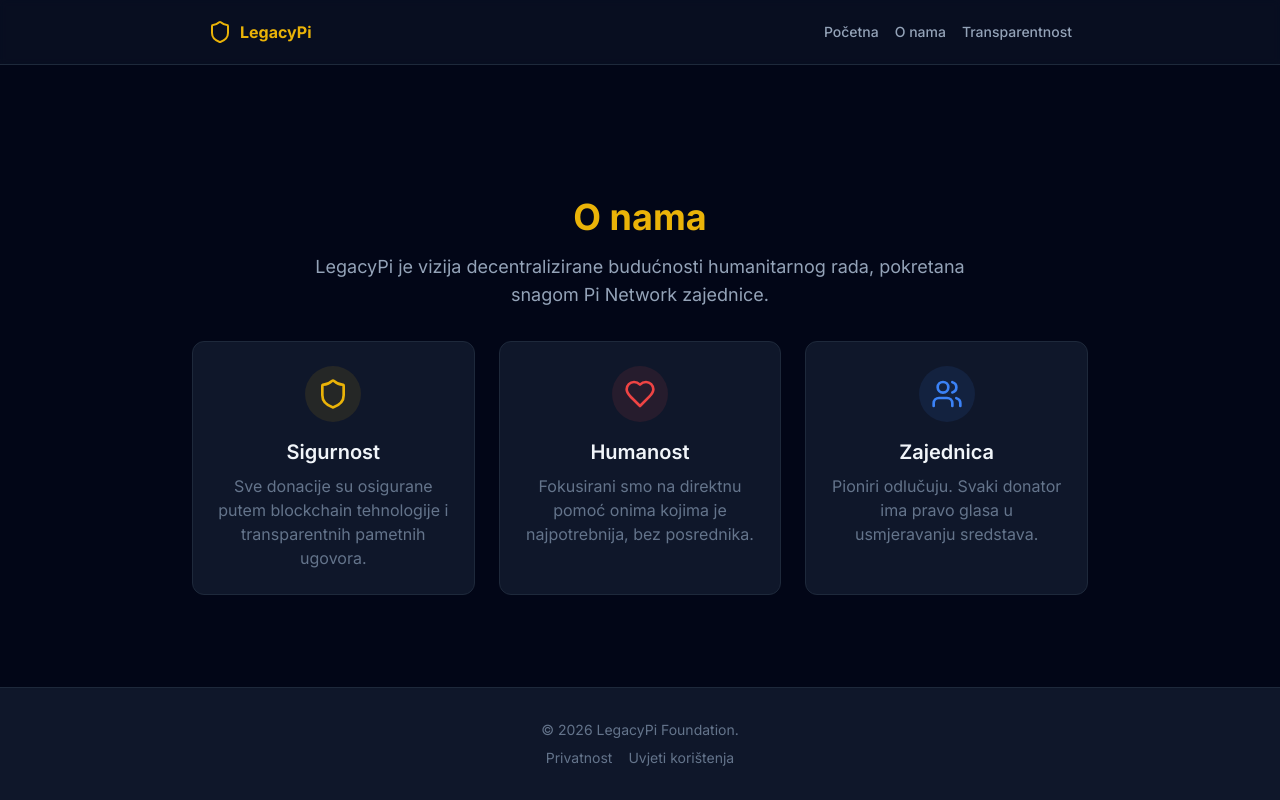
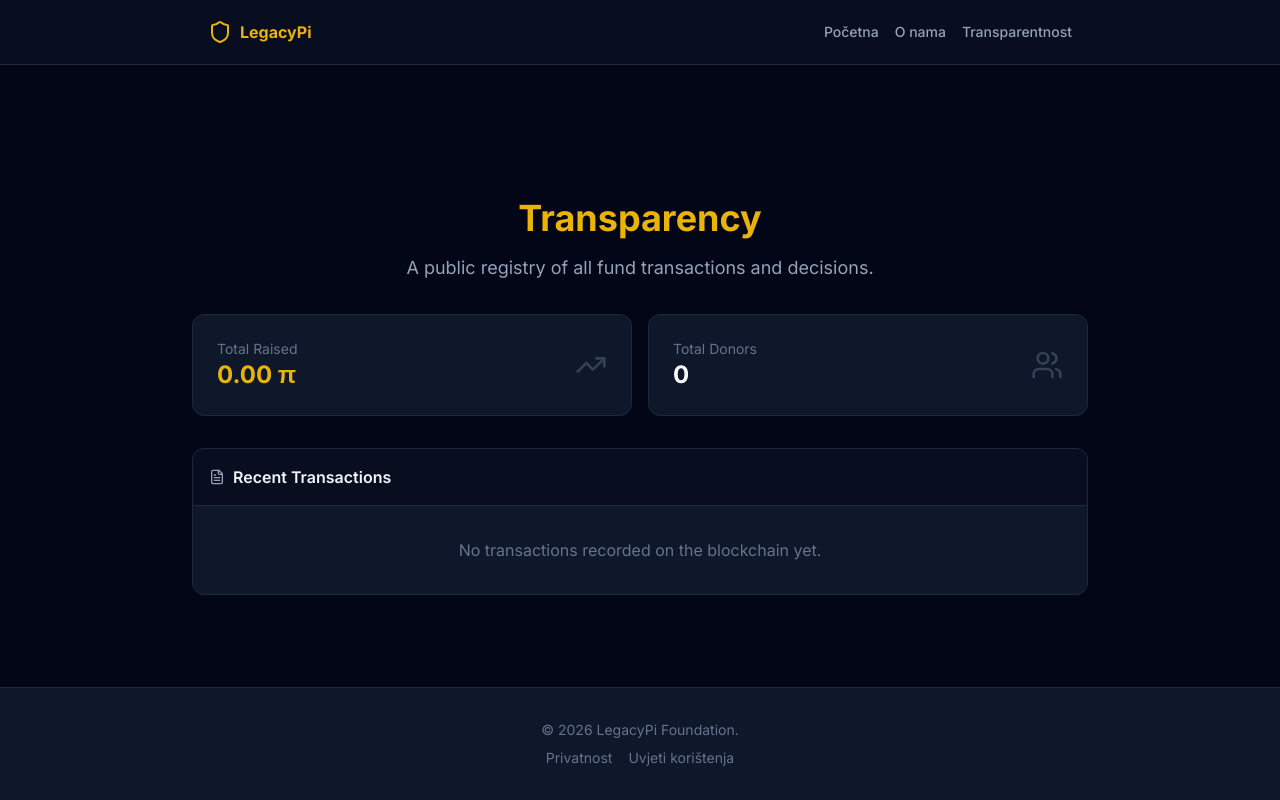
Before and after one commit to Muradifs/legacypi-v2.0, a Next.js app: page /about in a window 1280 px wide. Built offline with nearby package versions, Linux system fonts and the light colour scheme.

Commit message:
Translate pages to English

```diff
--- a/app/about/page.tsx
+++ b/app/about/page.tsx
@@ -1,44 +1,43 @@
-import { Shield, Heart, Users } from "lucide-react";
+import { TrendingUp, FileText, Users } from "lucide-react";
 
-export default function AboutPage() {
+export default function TransparencyPage() {
   return (
     <div className="max-w-4xl w-full space-y-8 mt-10">
       <div className="text-center space-y-4">
-        <h1 className="text-4xl font-bold text-yellow-500">O nama</h1>
-        <p className="text-slate-400 text-lg max-w-2xl mx-auto">
-          LegacyPi je vizija decentralizirane budućnosti humanitarnog rada, pokretana snagom Pi Network zajednice.
+        <h1 className="text-4xl font-bold text-yellow-500">Transparency</h1>
+        <p className="text-slate-400 text-lg">
+          A public registry of all fund transactions and decisions.
         </p>
       </div>
 
-      <div className="grid md:grid-cols-3 gap-6 mt-12">
-        <div className="bg-slate-900 p-6 rounded-xl border border-slate-800 text-center">
-          <div className="inline-flex p-3 rounded-full bg-yellow-500/10 mb-4">
-            <Shield className="w-8 h-8 text-yellow-500" />
+      {/* Statistics */}
+      <div className="grid grid-cols-2 gap-4">
+        <div className="bg-slate-900 p-6 rounded-xl border border-slate-800 flex items-center justify-between">
+          <div>
+            <p className="text-slate-500 text-sm">Total Raised</p>
+            <p className="text-2xl font-bold text-yellow-500">0.00 π</p>
           </div>
-          <h3 className="text-xl font-semibold mb-2">Sigurnost</h3>
-          <p className="text-slate-500">
-            Sve donacije su osigurane putem blockchain tehnologije i transparentnih pametnih ugovora.
-          </p>
+          <TrendingUp className="w-8 h-8 text-slate-700" />
         </div>
+        <div className="bg-slate-900 p-6 rounded-xl border border-slate-800 flex items-center justify-between">
+          <div>
+            <p className="text-slate-500 text-sm">Total Donors</p>
+            <p className="text-2xl font-bold text-white">0</p>
+          </div>
+          <Users className="w-8 h-8 text-slate-700" />
+        </div>
+      </div>
 
-        <div className="bg-slate-900 p-6 rounded-xl border border-slate-800 text-center">
-          <div className="inline-flex p-3 rounded-full bg-red-500/10 mb-4">
-            <Heart className="w-8 h-8 text-red-500" />
-          </div>
-          <h3 className="text-xl font-semibold mb-2">Humanost</h3>
-          <p className="text-slate-500">
-            Fokusirani smo na direktnu pomoć onima kojima je najpotrebnija, bez posrednika.
-          </p>
+      {/* Table (Placeholder) */}
+      <div className="bg-slate-900 rounded-xl border border-slate-800 overflow-hidden">
+        <div className="p-4 border-b border-slate-800 bg-slate-950/50">
+          <h3 className="font-semibold flex items-center gap-2">
+            <FileText className="w-4 h-4 text-slate-400" />
+            Recent Transactions
+          </h3>
         </div>
-
-        <div className="bg-slate-900 p-6 rounded-xl border border-slate-800 text-center">
-          <div className="inline-flex p-3 rounded-full bg-blue-500/10 mb-4">
-            <Users className="w-8 h-8 text-blue-500" />
-          </div>
-          <h3 className="text-xl font-semibold mb-2">Zajednica</h3>
-          <p className="text-slate-500">
-            Pioniri odlučuju. Svaki donator ima pravo glasa u usmjeravanju sredstava.
-          </p>
+        <div className="p-8 text-center text-slate-500">
+          No transactions recorded on the blockchain yet.
         </div>
       </div>
     </div>
```
